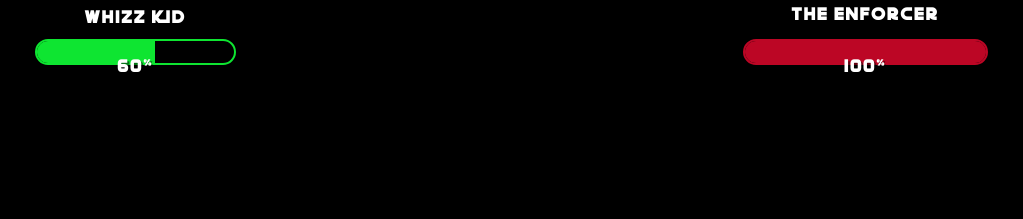
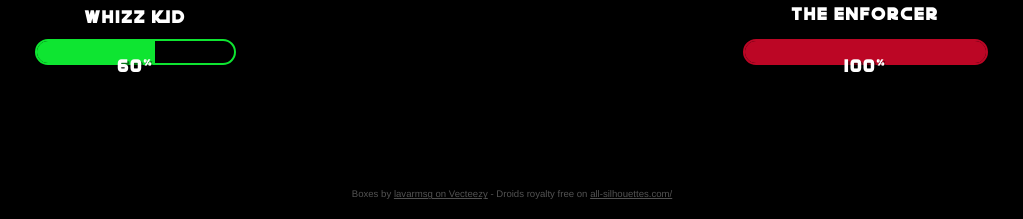
Before and after one commit to Ayame/robotwars, a plain HTML site: page client/index.html in a window 1280 px wide. Shown: the part 581-800 px from the top of the page, without its empty margins (128-1151 px from the left). Drawn offline with nearby package versions, Linux system fonts and the light colour scheme.

Commit message:
forgot the damn footer

```diff
--- a/client/assets/sass/screen.scss
+++ b/client/assets/sass/screen.scss
@@ -68,7 +68,23 @@ h1 {
   width: 960px;
   @include blockcenter();
 }
+footer {
+  color: #525252;
+  font-size: 0.6rem;
+  font-family: Helvetica, Verdana, sans-serif;
+  text-align: center;
+  position: absolute;
+  bottom: 20px;
+  width: 100%;
+  text-align: center;
+  a {
+    color: #525252;
+    &:hover {
+      text-decoration: none;
+    }
+  }
 
+}
 /*************************/
 /*       BULLET BELT     */
 /*************************/
--- a/client/index.html
+++ b/client/index.html
@@ -3,8 +3,8 @@
 <head>
     <meta charset="UTF-8">
     <title>Robot Wars</title>
-    <link type="text/css" rel="stylesheet" href="assets/css/reset.css" />
-    <link type="text/css" rel="stylesheet" href="assets/css/screen.css" />
+    <link type="text/css" rel="stylesheet" href="assets/css/reset.css"/>
+    <link type="text/css" rel="stylesheet" href="assets/css/screen.css"/>
 </head>
 <body>
 
@@ -13,13 +13,13 @@
     <!- bullet belt -->
     <aside>
         <h2>Bullet belt</h2>
-            <img src="images/item.svg" alt="item" title="Item" />
-        <img src="images/item.svg" alt="item" title="Item" />
-        <img src="images/item-selected.svg" alt="item" title="Item" />
-        <img src="images/item.svg" alt="item" title="Item" />
-        <img src="images/item.svg" alt="item" title="Item" />
-        <img src="images/item.svg" alt="item" title="Item" />
-        <img src="images/item.svg" alt="item" title="Item" />
+        <img src="images/item.svg" alt="item" title="Item"/>
+        <img src="images/item.svg" alt="item" title="Item"/>
+        <img src="images/item-selected.svg" alt="item" title="Item"/>
+        <img src="images/item.svg" alt="item" title="Item"/>
+        <img src="images/item.svg" alt="item" title="Item"/>
+        <img src="images/item.svg" alt="item" title="Item"/>
+        <img src="images/item.svg" alt="item" title="Item"/>
     </aside>
 
     <main class="cf">
@@ -27,29 +27,35 @@
 
         <div id="player1">
             <figure>
-            <img src="images/player1/robot-1.svg" alt="The wizz Kid"  title="The wizz Kid" />
+                <img src="images/player1/robot-1.svg" alt="The wizz Kid" title="The wizz Kid"/>
                 <figcaption>Whizz Kid</figcaption>
             </figure>
             <div class="healthbar">
-            <div class="wrapper"><div class="visible-bar tempwidth"></div></div>
+                <div class="wrapper">
+                    <div class="visible-bar tempwidth"></div>
+                </div>
                 <h3><span>60</span>%</h3>
             </div>
         </div>
         <div id="vs"><h2>VS</h2></div>
         <div id="player2">
             <figure>
-            <img src="images/player2/robot-2.svg" alt="The enforcer"  title="The enforcer" />
+                <img src="images/player2/robot-2.svg" alt="The enforcer" title="The enforcer"/>
                 <figcaption>The Enforcer</figcaption>
             </figure>
             <div class="healthbar">
-            <div class="wrapper"><div class="visible-bar"></div></div>
+                <div class="wrapper">
+                    <div class="visible-bar"></div>
+                </div>
                 <h3><span>100</span>%</h3>
             </div>
         </div>
 
     </main>
+
 </div>
-
+<footer>Boxes by <a href="https://www.vecteezy.com/members/lavarmsg" target="_blank">lavarmsg on Vecteezy</a> -
+    Droids royalty free on <a href="http://all-silhouettes.com/" target="_blank">all-silhouettes.com/</a></footer>
 <script
         src="https://code.jquery.com/jquery-3.1.1.min.js"
         integrity="sha256-hVVnYaiADRTO2PzUGmuLJr8BLUSjGIZsDYGmIJLv2b8="
```
Also changed, not shown: client/assets/css/screen.css, 1 other file. Lines whose indentation alone changed are shown as unchanged.
